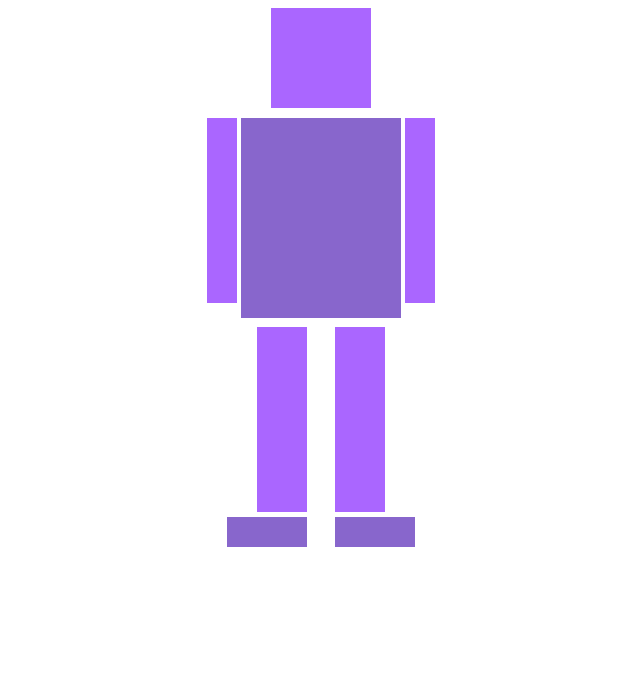
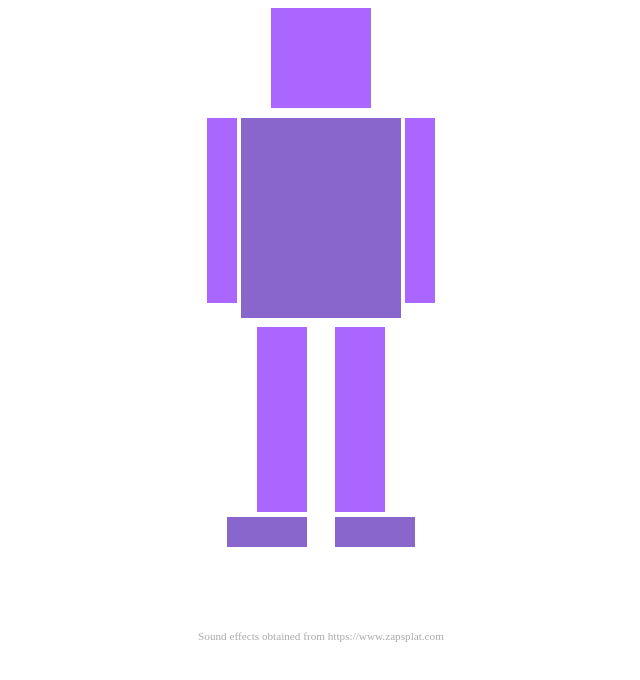
Before and after one commit to carlmig/dumbprojects, a plain HTML site: page dummyfoot/index.html in a window 1280 px wide. Shown: the whole page, without its empty margins (319-959 px from the left). Drawn offline with Linux system fonts and the light colour scheme.

Commit message:
added sound credits

```diff
--- a/dummyfoot/index.html
+++ b/dummyfoot/index.html
@@ -110,7 +110,9 @@
 
 
 	</div>
-	<!-- Sound effects obtained from https://www.zapsplat.com -->
-
+	<br/>
+	<footer>
+	Sound effects obtained from https://www.zapsplat.com
+	</footer>
 </body>
 </html>
--- a/dummyfoot/main.css
+++ b/dummyfoot/main.css
@@ -72,3 +72,10 @@
   max-width: 20px;
   margin: 5px auto;
 }
+
+footer {
+	margin-top: 60px;
+	text-align: center;
+	color: #aaa;
+	font-size: 0.7em;
+}
```
